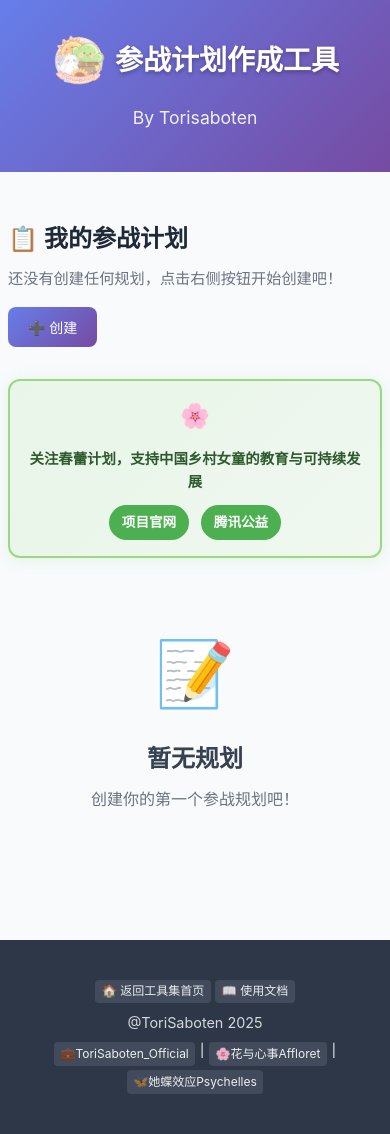
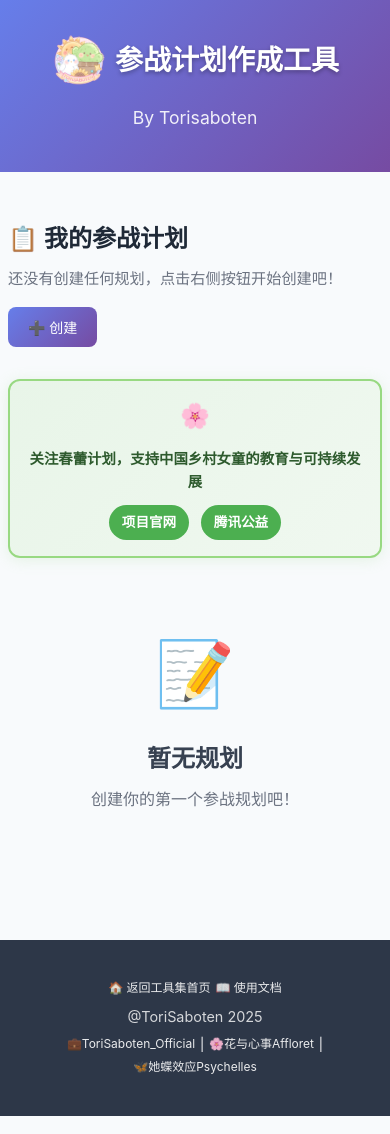
Before and after one commit to torisaboten-agency/torisaboten-tools, a Vue app in the folder sansen_planner_vue/: page / in a window 390 px wide. Built offline with nearby package versions, Linux system fonts and the light colour scheme.

Commit message:
更新页脚

```diff
--- a/sansen_planner_vue/src/views/Home.vue
+++ b/sansen_planner_vue/src/views/Home.vue
@@ -408,16 +408,13 @@ const clearAllPlanners = () => {
 .footer-link {
   color: #e2e8f0;
   text-decoration: none;
-  padding: 0.5rem 1rem;
-  border-radius: 6px;
-  background: rgba(255, 255, 255, 0.1);
-  transition: all 0.2s ease;
+  transition: color 0.2s ease;
   font-size: 0.9rem;
 }
 
 .footer-link:hover {
-  background: rgba(255, 255, 255, 0.2);
   color: white;
+  text-decoration: underline;
 }
 
 .footer-text {
@@ -440,23 +437,19 @@ const clearAllPlanners = () => {
   .footer-links a {
     color: rgba(255, 255, 255, 0.9);
     text-decoration: none;
-    padding: 0.2rem 0.4rem;
-    border-radius: 4px;
-    background: rgba(255, 255, 255, 0.1);
-    transition: all 0.2s ease;
     font-size: 0.75rem;
     white-space: nowrap;
+    transition: color 0.2s ease;
   }
 
   .footer-links a:hover {
-    background: rgba(255, 255, 255, 0.2);
     color: white;
+    text-decoration: underline;
   }
 
   .footer-link {
     display: inline-block;
     font-size: 0.8rem;
-    padding: 0.4rem 0.8rem;
   }
 }
 </style>
```
Also changed, not shown: 1 other file (tests, documents, lock files or other folders).
